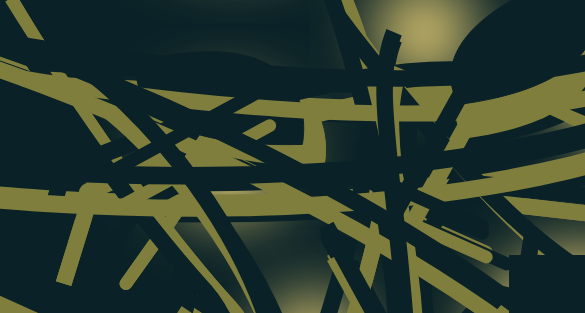
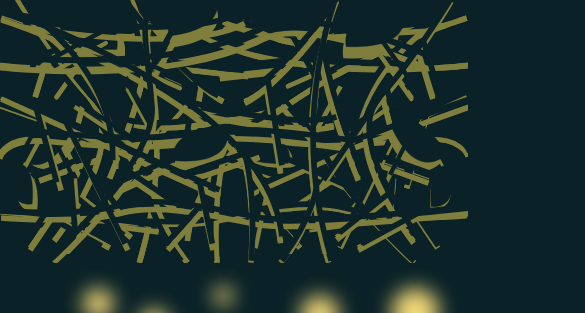
Before and after one commit to so-sasha/listograd-web-poster-js, a plain HTML site: page index.html in a window 390 px wide. Shown: the top 313 px of the page, 585 px wide, since content can reach past the window. Drawn offline with Linux system fonts and the light colour scheme.

Commit message:
update media

```diff
--- a/css/main.css
+++ b/css/main.css
@@ -84,6 +84,44 @@ body {
 
   .branches {
     margin-left: -10vw;
+    width: 150%;
+    /* width: 100%;
+    height: 100vh; */
+  }
+
+  .fireflies {
+    margin-left: 0vw;
+    transform: rotate(0deg);
+    width: 150%;
+    /* width: 100%;
+    height: 100vh; */
+  }
+}
+
+/* macbook pro 13 */
+@media screen and (max-width: 1280px) {
+
+  .branches {
+    margin-left: 0vw;
+    width: 120%;
+    /* width: 100%;
+    height: 100vh; */
+  }
+
+  .fireflies {
+    margin-left: 0vw;
+    width: 120%;
+    transform: rotate(0deg);
+    /* width: 100%;
+    height: 100vh; */
+  }
+}
+
+/* macbook air */
+/* @media screen and (max-width: 1366px) {
+
+  .branches {
+    margin-left: -10vw; */
     /* width: 100%;
     height: 100vh; */
   }
@@ -93,36 +131,6 @@ body {
     height: 100vh; */
   }
 }
-
-/* macbook pro 13 */
-/* @media screen and (max-width: 1280px) {
-
-  .branches {
-    margin-left: -10vw;
-    width: 100%;
-    height: 100vh;
-  }
-
-  .fireflies {
-    width: 100%;
-    height: 100vh;
-  }
-} */
-
-/* macbook air */
-/* @media screen and (max-width: 1366px) {
-
-  .branches {
-    margin-left: -10vw;
-    width: 100%;
-    height: 100vh;
-  }
-
-  .fireflies {
-    width: 100%;
-    height: 100vh;
-  }
-} */
 
 /* macbook pro 15 custom */
 /* @media screen and (max-width: 1680px) {
```
